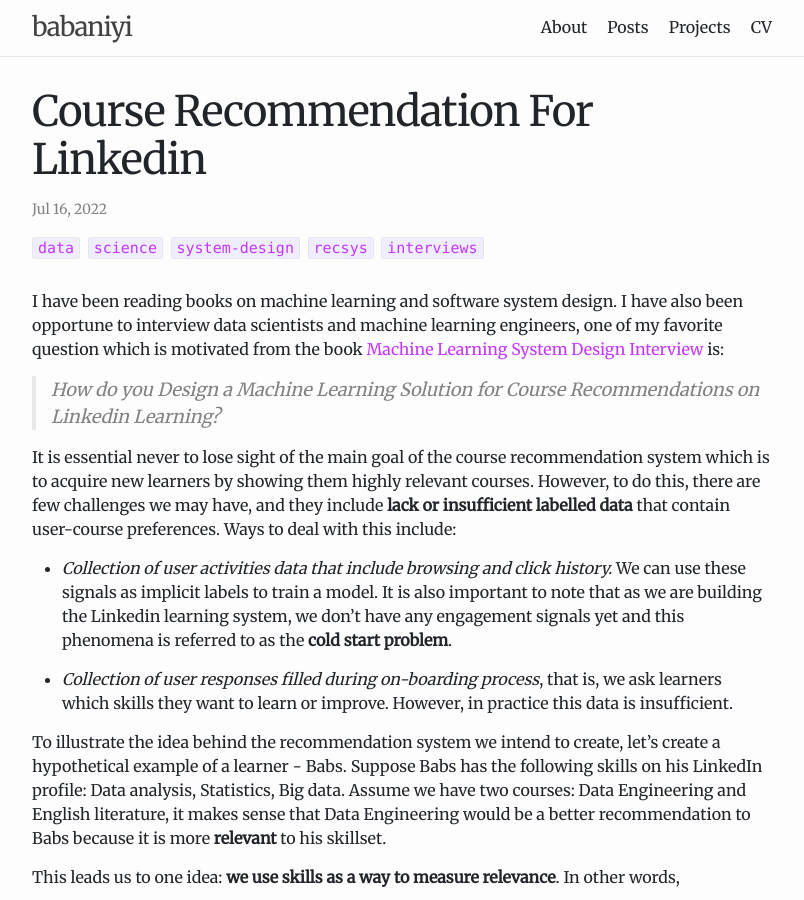
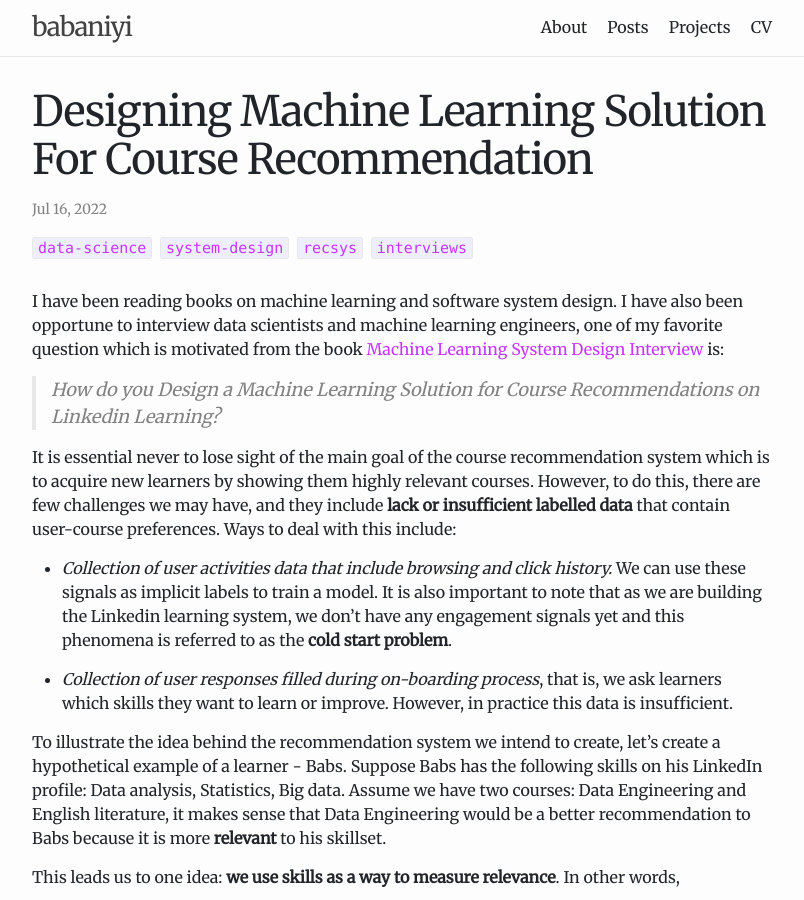
Before and after one commit to babaniyi/babaniyi.github.io, a Jekyll site: the page built from _posts/2022-07-16-designing-machine-learning-solution-for-course-recommendation.md, in a window 1280 px wide and 900 px high. Shown: the whole window, without its empty margins (238-1042 px from the left). Built offline with Jekyll 4.4.1, drawn with Linux system fonts in a browser that asks for light colours.

Commit message:
update and rename title of course recsys

```diff
--- a/_posts/2022-07-16-course-recommendation-for-linkedin.md
+++ b/_posts/2022-07-16-designing-machine-learning-solution-for-course-recommendation.md
@@ -1,6 +1,6 @@
 ---
 layout: post
-tags: data science system-design recsys interviews
+tags: data-science system-design recsys interviews
 comments: true
 ---
 
@@ -9,7 +9,7 @@ title: 'Designing Machine Learning Solution for Course Recommendations'
 author: babaniyi
 comments: true
 date: 2022-07-16
-permalink: /posts/2022/07course-recommendation-for-linkedin
+permalink: /posts/2022/07/designing-machine-learning-solution-for-course-recommendation
 
 tags:
 - Data Science
```
